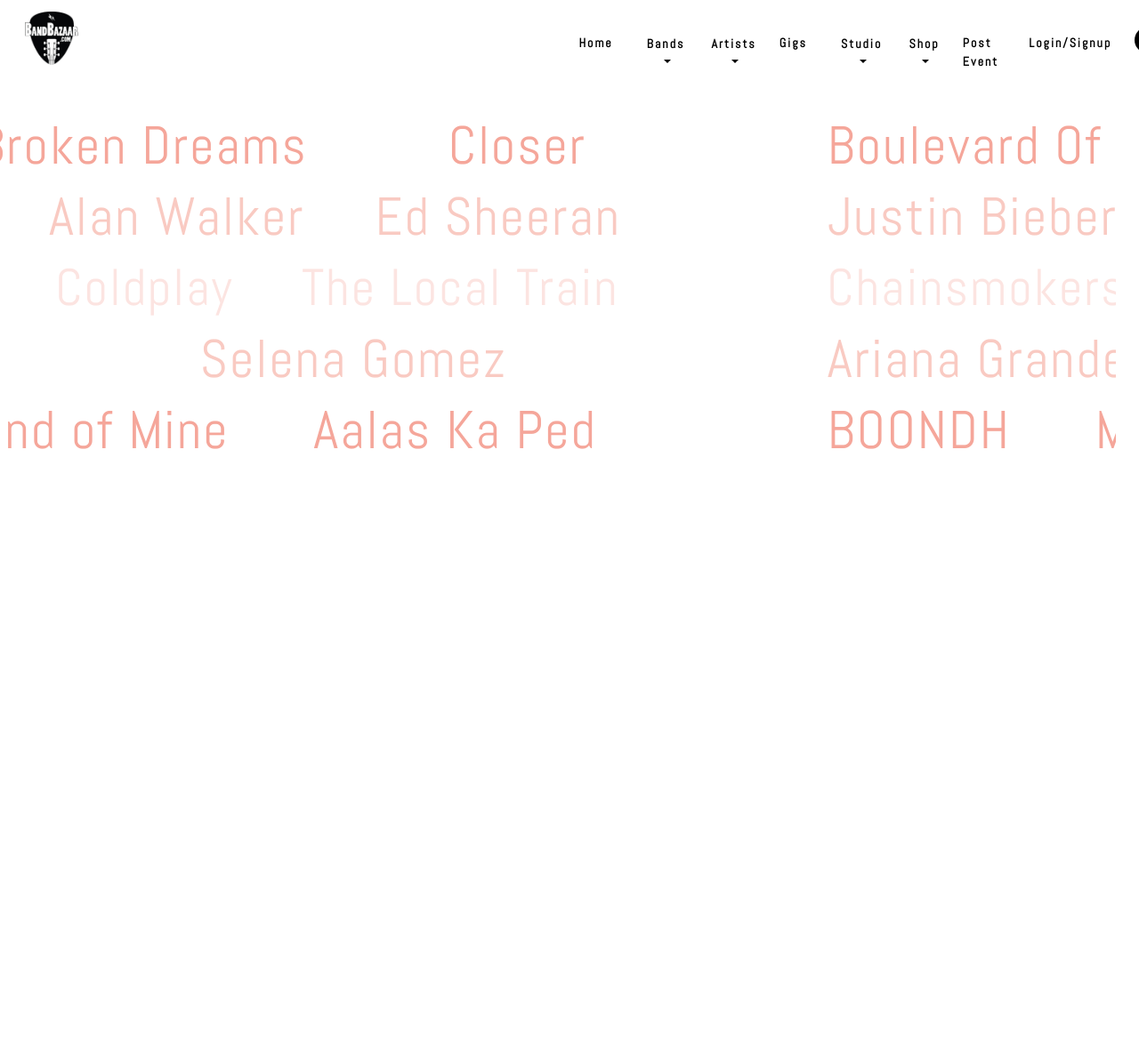
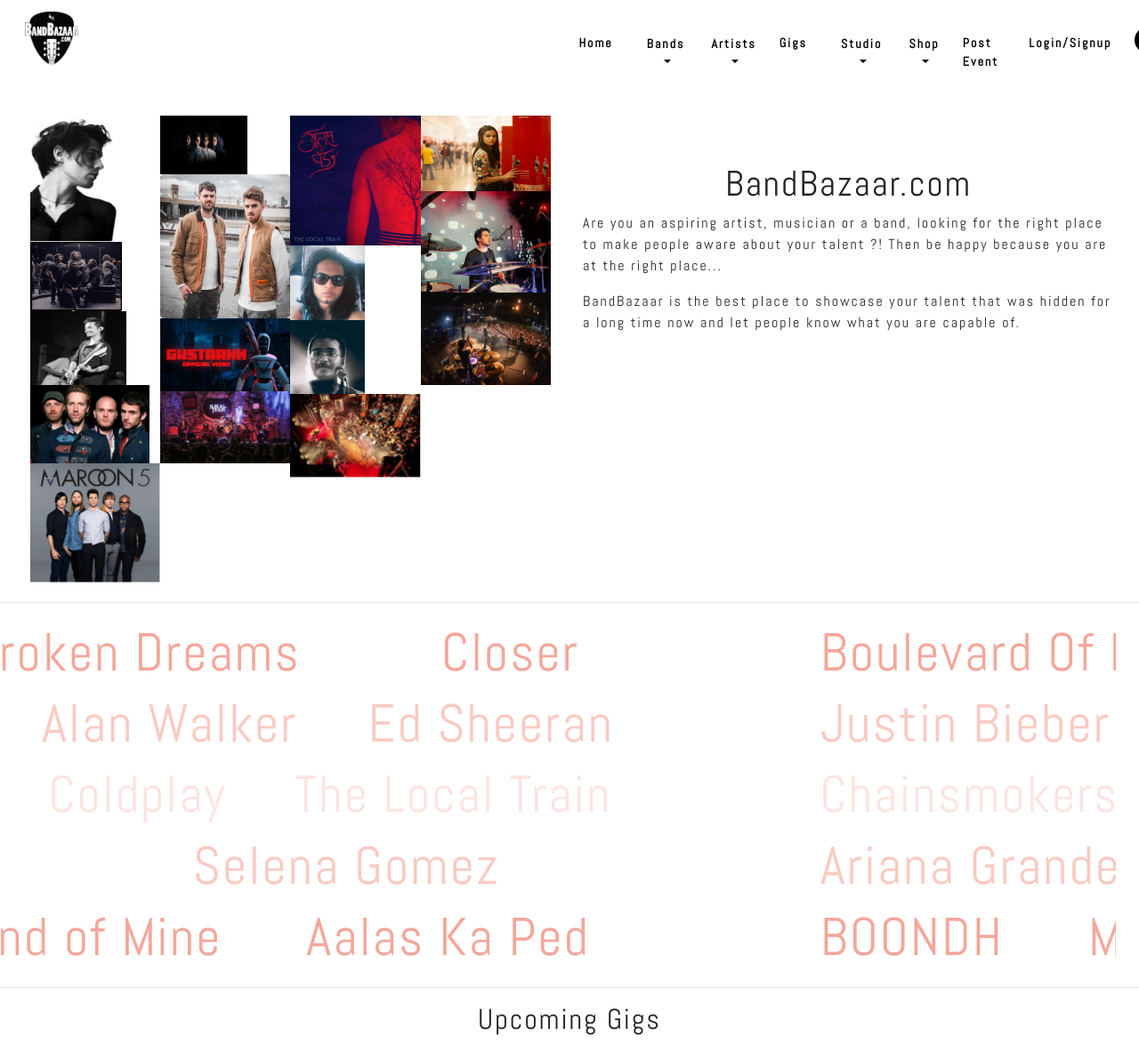
Before and after one commit to Utkarsh9799/Mach15Project, a React (Create React App) app in the folder website/: page / in a window 1280 px wide. Shown: the top 1174 px of the page at 89% size. Before the commit the page ends 800 px from the top, so only its background shows below. Built offline with nearby package versions, Linux system fonts and the light colour scheme.

Commit message:
Intro and Gigs Update

```diff
--- a/website/src/components/homepage/Home.js
+++ b/website/src/components/homepage/Home.js
@@ -2,13 +2,17 @@
 import NavHome from './NavHome';
 import Intro from './Intro';
 import Marquee from './Marquee';
+import Upcoming from './Upcoming';
 
 function Home() {
     return(
         <div className="Home">
             <NavHome />
-            {/* <Intro /> */}
+            <Intro />
+            <hr />
             <Marquee />
+            <hr />
+            <Upcoming />
         </div>
     );
 }
--- a/website/src/components/homepage/Intro.js
+++ b/website/src/components/homepage/Intro.js
@@ -4,30 +4,33 @@
 function Intro() {
     return(
         <div className="Intro">
+            <div className="row">
             <div className="col-md-6">
                 <div class="row">
-                    <div class="column">
+                    <div class="column1">
                         <img src={require('../../assets/homepage/15-og.png')} alt=""
                         style={{}}/>
                         <img src={require('../../assets/homepage/lc2.png')} alt=""
                         style={{}}/>
-                        <img src={require('../../assets/homepage/parth.png')} alt="" />
-                        <img src={require('../../assets/homepage/roaring.png')} alt="" />
+                        <img src={require('../../assets/homepage/parth.png')} alt=""
+                        style={{}}/>
+                        <img src={require('../../assets/homepage/roaring.png')} alt=""
+                        style={{}}/>
                         <img src={require('../../assets/homepage/maroon5.png')} alt="" />
                     </div>
-                    <div class="column">
+                    <div class="column2">
                         <img src={require('../../assets/homepage/lc1.png')} alt="" />
                         <img src={require('../../assets/homepage/pic3.png')} alt="" />
                         <img src={require('../../assets/homepage/gustakh.png')} alt="" />
                         <img src={require('../../assets/homepage/lc3.png')} alt="" />
                     </div>
-                    <div class="column">
+                    <div class="column3">
                         <img src={require('../../assets/pic1.jpg')} alt="" />
                         <img src={require('../../assets/homepage/raman.png')} alt="" />
                         <img src={require('../../assets/homepage/ramit.png')} alt="" />
                         <img src={require('../../assets/homepage/pic.png')} alt="" />
                     </div>
-                    <div class="column">
+                    <div class="column4">
                         <img src={require('../../assets/homepage/selena.png')} alt="" />
                         <img src={require('../../assets/homepage/sahil.png')} alt="" />
                         <img src={require('../../assets/homepage/pic2.png')} alt="" />
@@ -35,7 +38,13 @@
                 </div>
             </div>
             <div className="col-md-6">
-
+                <h1 style={{textAlign: 'center',marginTop: '10%'}}>BandBazaar.com</h1>
+                <p>Are you an aspiring artist, musician or a band, looking for the right
+                place to make people aware about your talent ?! Then be happy because
+                you are at the right place...</p>
+                <p>BandBazaar is the best place to showcase your talent that was hidden
+                for a long time now and let people know what you are capable of.</p>
+            </div>
             </div>
         </div>
     );
--- /dev/null
+++ b/website/src/components/homepage/Upcoming.js
@@ -0,0 +1,16 @@
+import React from 'react';
+import './wave.css';
+
+function Upcoming() {
+    return(
+        <div className="Upcoming">
+            <section>
+                <div className="wave">
+                    <h2 style={{textAlign: 'center'}}>Upcoming Gigs</h2>
+                </div>
+            </section>
+        </div>
+    );
+}
+
+export default Upcoming;
--- a/website/src/components/homepage/intro.css
+++ b/website/src/components/homepage/intro.css
@@ -5,14 +5,25 @@
   }
 
   /* Create four equal columns that sits next to each other */
-  .column {
+
+  .column1 {
     flex: 25%;
     max-width: 25%;
-    padding: 0;
   }
-
+  .column2 {
+    flex: 20%;
+    max-width: 25%;
+  }
+  .column3 {
+    flex: 25%;
+    max-width: 25%;
+  }
+  .column4 {
+    flex: 35%;
+    max-width: 25%;
+  }
   .column img {
-    margin-top: 0px;
+    margin-top: 3%;
     vertical-align: middle;
     width: 100%;
   }
--- /dev/null
+++ b/website/src/components/homepage/wave.css
@@ -0,0 +1,8 @@
+section {
+    width: 100%;
+}
+
+section .wave {
+    width: 100%;
+
+}
```
